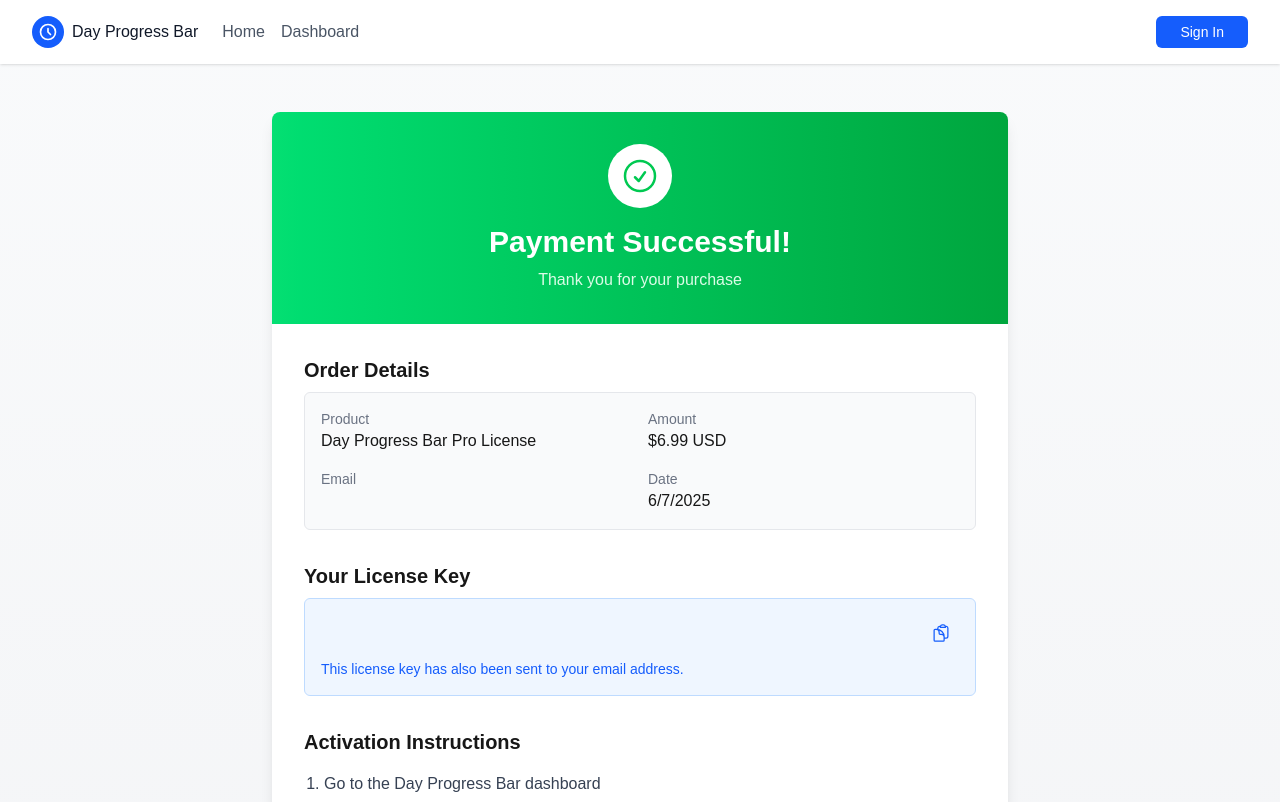
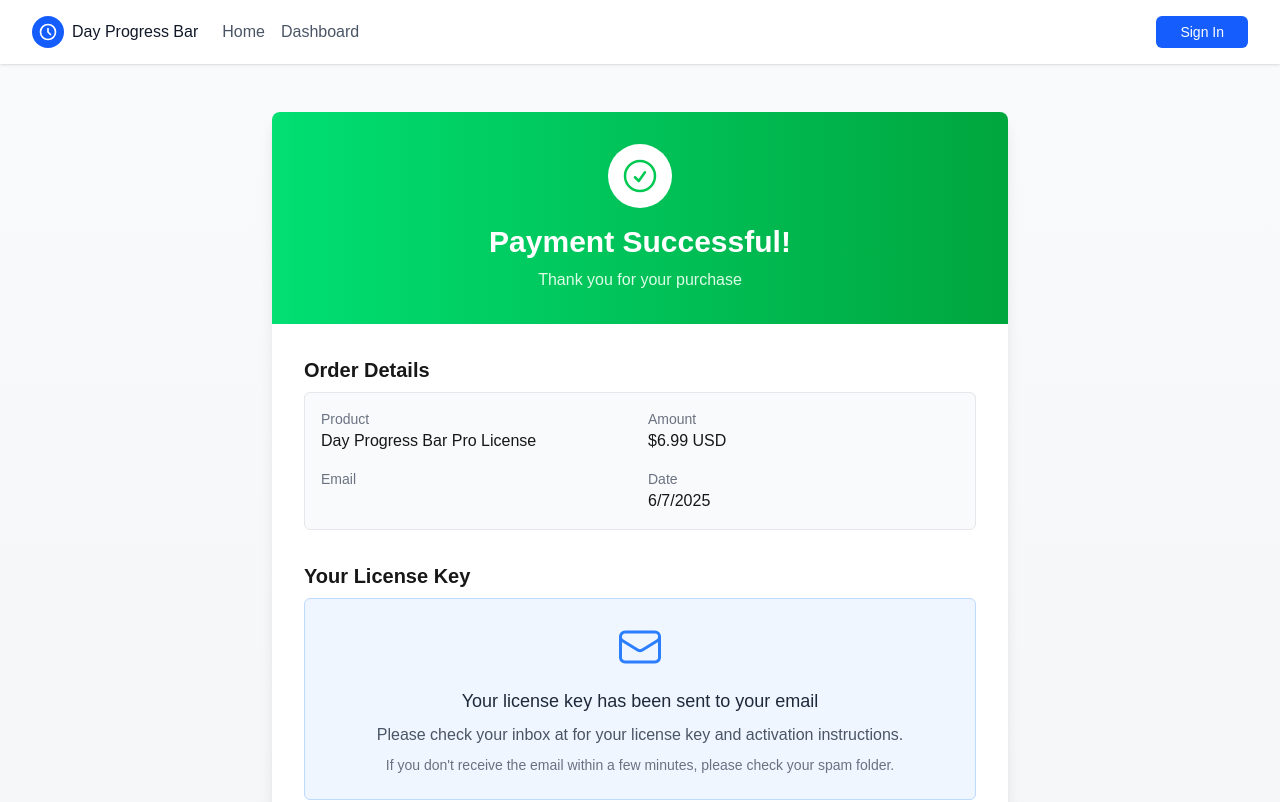
Before and after one commit to winstonsolutions/day-progress-bar-nextjs, a Next.js app: page /payment-success in a window 1280 px wide. Shown: the top 802 px of the page. Built offline with nearby package versions, Linux system fonts and the light colour scheme; no server answers.

Commit message:
reveive key from email but can't activate

```diff
--- a/src/app/api/create-one-time-checkout/route.ts
+++ b/src/app/api/create-one-time-checkout/route.ts
@@ -28,7 +28,12 @@
     }
 
     // 构建成功和取消URL
-    const successUrl = new URL('/payment-success', request.nextUrl.origin).toString();
+    const successUrlBase = new URL('/payment-success', request.nextUrl.origin);
+    // 添加email参数到成功URL
+    if (email) {
+      successUrlBase.searchParams.set('email', email);
+    }
+    const successUrl = successUrlBase.toString();
     const cancelUrl = returnUrl || new URL('/payment?canceled=true', request.nextUrl.origin).toString();
 
     // 创建Stripe结账会话
--- a/src/app/payment-success/page.tsx
+++ b/src/app/payment-success/page.tsx
@@ -3,29 +3,16 @@
 import { useEffect, useState } from 'react';
 import { useSearchParams } from 'next/navigation';
 import Link from 'next/link';
-import { CheckCircleIcon, ClipboardDocumentIcon } from '@heroicons/react/24/outline';
+import { CheckCircleIcon, EnvelopeIcon } from '@heroicons/react/24/outline';
 
 export default function PaymentSuccessPage() {
   const searchParams = useSearchParams();
   const [email, setEmail] = useState<string>('');
-  const [licenseKey, setLicenseKey] = useState<string>('');
-  const [copied, setCopied] = useState<boolean>(false);
 
   useEffect(() => {
     const emailParam = searchParams.get('email');
-    const licenseKeyParam = searchParams.get('licenseKey');
-
     if (emailParam) setEmail(emailParam);
-    if (licenseKeyParam) setLicenseKey(licenseKeyParam);
   }, [searchParams]);
-
-  const handleCopyToClipboard = () => {
-    if (licenseKey) {
-      navigator.clipboard.writeText(licenseKey);
-      setCopied(true);
-      setTimeout(() => setCopied(false), 2000);
-    }
-  };
 
   return (
     <div className="max-w-3xl mx-auto py-12 px-4">
@@ -65,32 +52,28 @@
 
           <div className="mb-8">
             <h2 className="text-xl font-semibold mb-2">Your License Key</h2>
-            <div className="bg-blue-50 border border-blue-200 rounded-md p-4">
-              <div className="flex items-center justify-between">
-                <div className="font-mono text-lg font-bold text-blue-800 tracking-wider">
-                  {licenseKey}
-                </div>
-                <button
-                  onClick={handleCopyToClipboard}
-                  className="p-2 text-blue-600 hover:text-blue-800 focus:outline-none"
-                  aria-label="Copy to clipboard"
-                >
-                  {copied ? (
-                    <span className="text-green-600 text-sm font-medium">Copied!</span>
-                  ) : (
-                    <ClipboardDocumentIcon className="h-5 w-5" />
-                  )}
-                </button>
+            <div className="bg-blue-50 border border-blue-200 rounded-md p-6">
+              <div className="flex items-center justify-center mb-4">
+                <EnvelopeIcon className="h-12 w-12 text-blue-500" />
               </div>
-              <p className="text-sm text-blue-600 mt-2">
-                This license key has also been sent to your email address.
-              </p>
+              <div className="text-center">
+                <p className="text-lg font-medium text-gray-800 mb-2">
+                  Your license key has been sent to your email
+                </p>
+                <p className="text-gray-600">
+                  Please check your inbox at <span className="font-medium">{email}</span> for your license key and activation instructions.
+                </p>
+                <p className="text-gray-500 text-sm mt-2">
+                  If you don't receive the email within a few minutes, please check your spam folder.
+                </p>
+              </div>
             </div>
           </div>
 
           <div className="mb-8">
             <h2 className="text-xl font-semibold mb-4">Activation Instructions</h2>
             <ol className="list-decimal pl-5 space-y-2 text-gray-700">
+              <li>Check your email for the license key</li>
               <li>Go to the Day Progress Bar dashboard</li>
               <li>Find the "Activate License" section</li>
               <li>Enter your license key in the input field</li>
```
